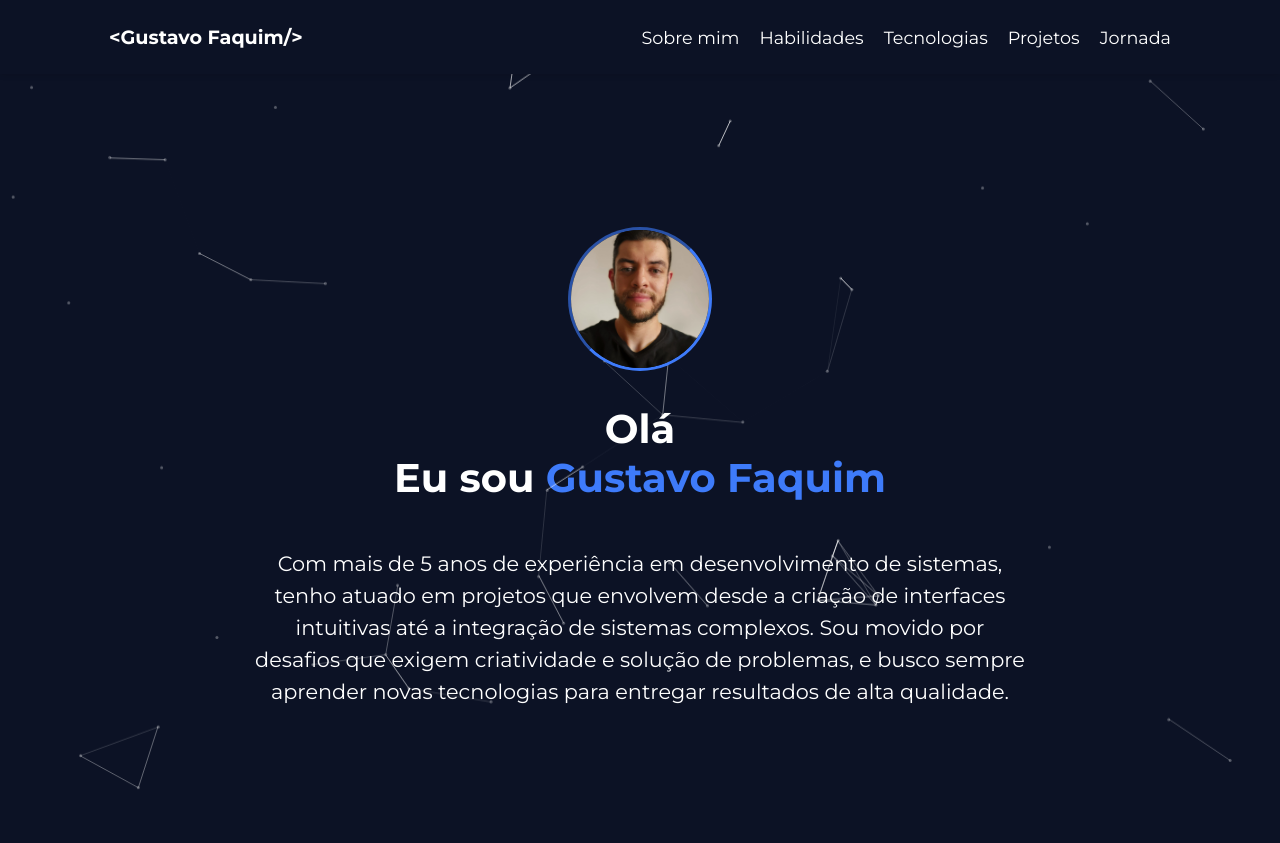
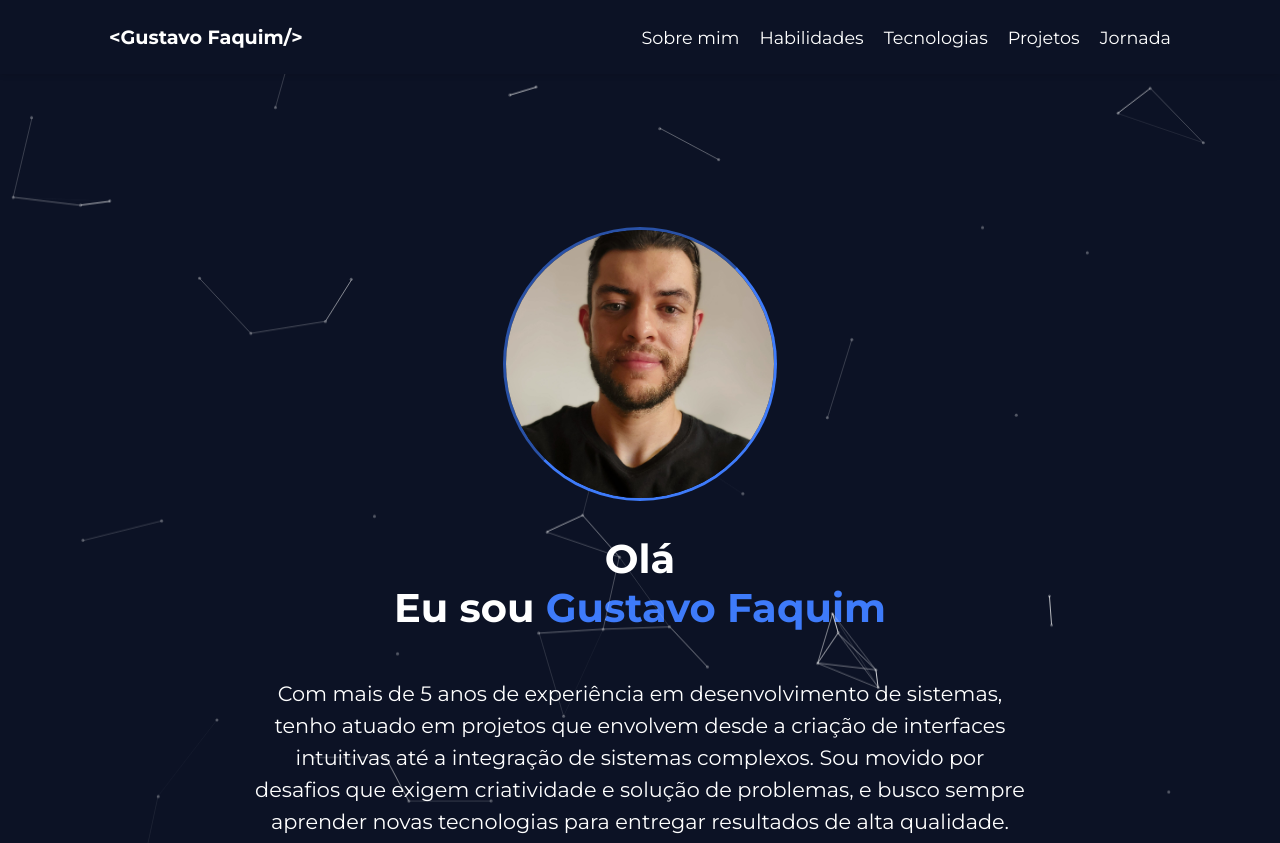
Before and after one commit to gustavofaquim/portfolio, a React (Vite) app: page / in a window 1280 px wide. Shown: the top 843 px of the page. Built offline with nearby package versions, Linux system fonts and the light colour scheme.

Commit message:
feat: ajustando foto

```diff
--- a/src/styles/components/aboutContainer.sass
+++ b/src/styles/components/aboutContainer.sass
@@ -87,8 +87,9 @@
 
         .container-img
             aspect-ratio: 1 / 1
-            width: 150px
+            width: 40%
             max-width: 280px
+            min-width: 150px
             margin: auto
             padding: 3px
             overflow: hidden
```
